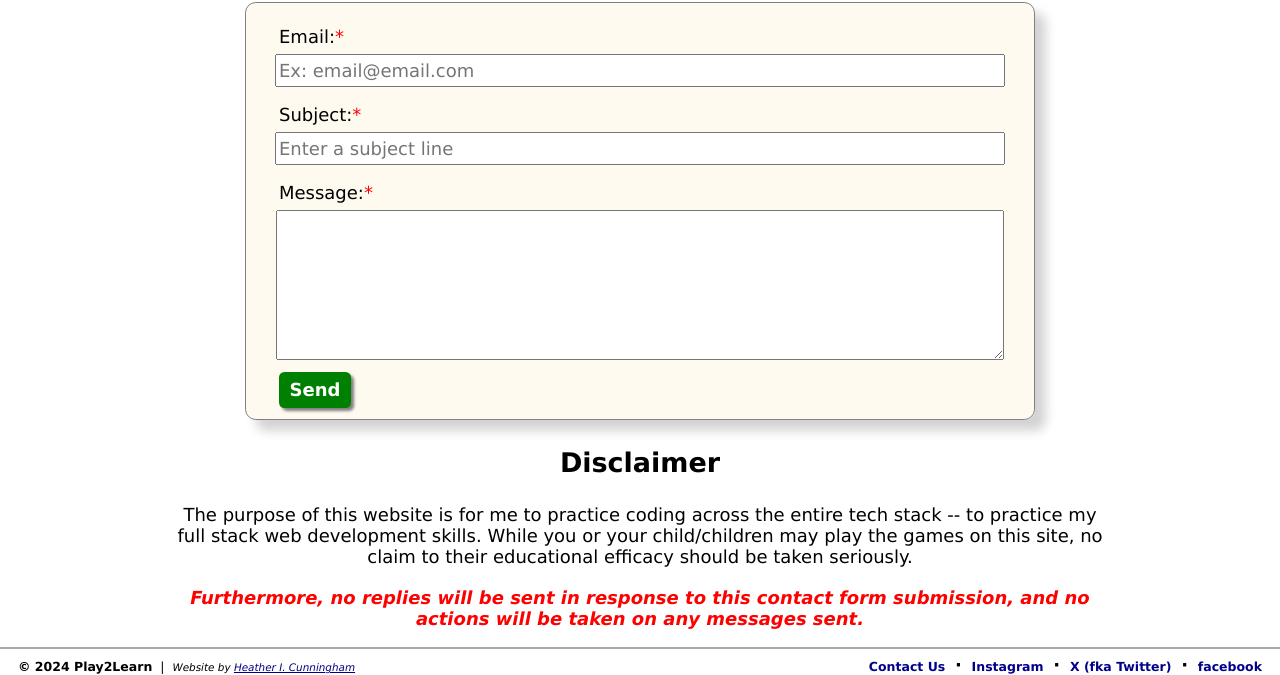
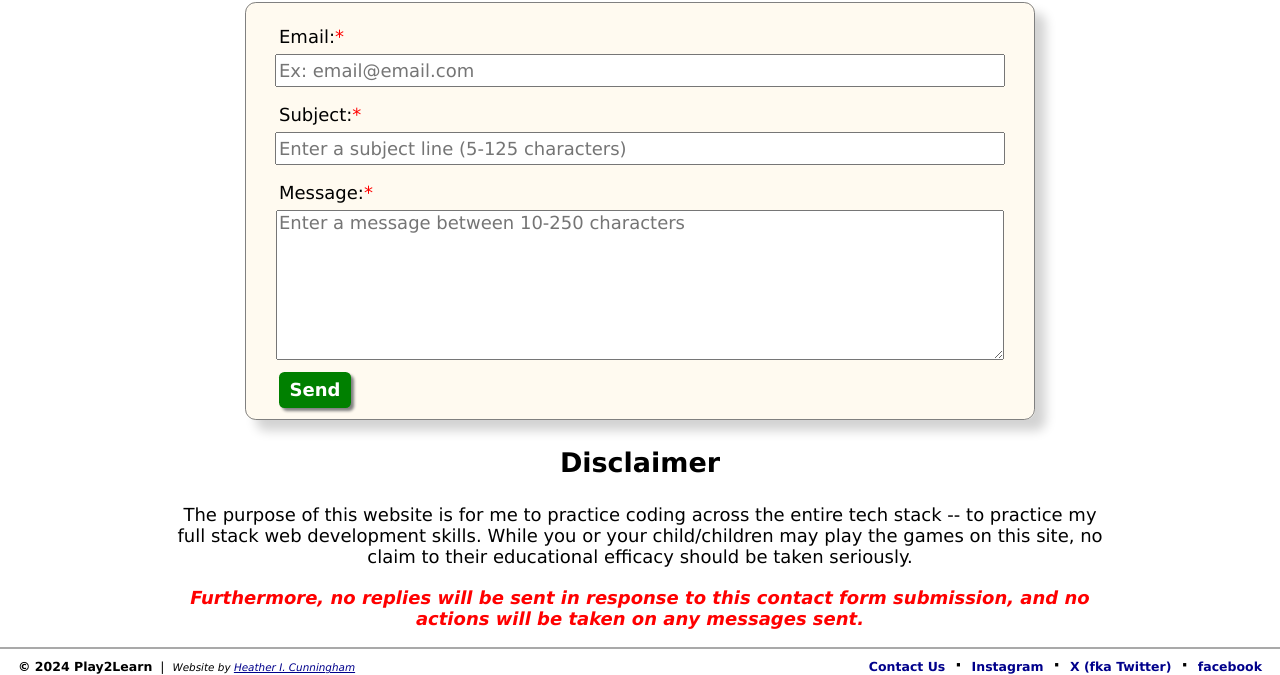
Before and after one commit to heather-cunningham/play2learn, a website: page public/contact-us.html in a window 1280 px wide. Shown: the part 203-878 px from the top of the page. Drawn offline with Linux system fonts and the light colour scheme.

Commit message:
contact_page: Textarea html tags can't have any whitespace b/w them for the placeholder text to work -- otherwise, the textarea thinks it has content

```diff
--- a/public/contact-us.html
+++ b/public/contact-us.html
@@ -62,14 +62,22 @@
             alt="Enter your email address" title="Enter your email address" required />
 
           <label id="msg-subject-lbl" for="msg-subject-input" class="required">Subject:</label>
-          <input id="msg-subject-input" name="subject" type="text" placeholder="Enter a subject line"
-            alt="Enter a subject line for your message"
-            title="Enter a subject line for your message (min: 5 characters)" minlength="5" maxlength="125" required />
+          <input id="msg-subject-input" name="subject" type="text"
+            placeholder="Enter a subject line (5-125 characters)"
+            alt="Enter a subject line for your message (5 to 125 characters)"
+            title="Enter a subject line for your message (5-125 characters)"
+            minlength="5" maxlength="125" required />
 
           <label id="message-lbl" for="message-input" class="required">Message:</label>
-          <textarea id="message-input" name="message" type="text" alt="Enter a message between 10 - 250 characters"
-            title="Enter a message between 10 - 250 characters" minlength="10" maxlength="250" required>
-            </textarea>
+          <textarea id="message-textarea"
+            name="message"
+            placeholder="Enter a message between 10-250 characters"
+            type="text" alt="Enter a message between 10 to 250 characters"
+            title="Enter a message between 10-250 characters"
+            minlength="10"
+            maxlength="250"
+            required></textarea>
+
           <div id="send-msg-btn-div">
             <button id="send-msg-btn" type="submit" name="send" value="Send">Send</button>
           </div>
@@ -119,7 +127,7 @@
     </div>
   </footer>
 
-  <!-- <script src="./scripts/scripts.js"></script> -->
+  <script src="./scripts/contact-scripts.js"></script>
 </body>
 
 </html>
```
